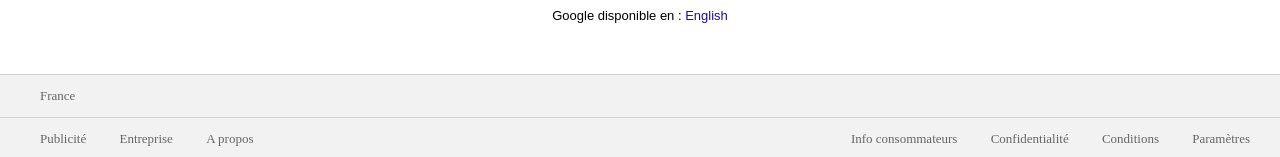
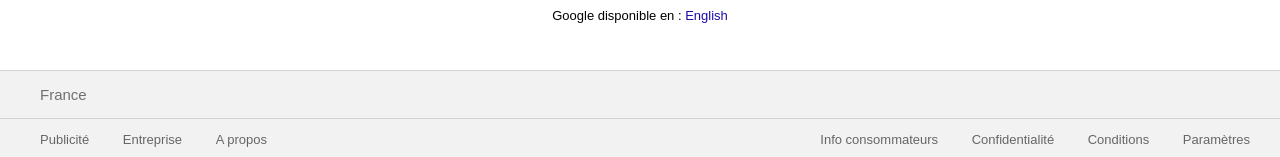
Before and after one commit to skageraz/Google, a plain HTML site: page index.html in a window 1280 px wide. Shown: the part 640-797 px from the top of the page. Drawn offline with Linux system fonts and the light colour scheme.

Commit message:
update finalisation2

```diff
--- a/style.css
+++ b/style.css
@@ -89,7 +89,9 @@ footer ul li{
   border-bottom: solid;
   border-width: 1px;
   border-color: LightGrey;
-  color: #666;
+  color: rgba(0,0,0,.54);
+  font-size: 15px;
+  font-family: Arial;
 
 }
 
@@ -100,6 +102,7 @@ font-size: small ;
 #gauche {
   float: left;
   text-align: left;
+  font-size: 13px;
 
 
 
@@ -108,6 +111,7 @@ font-size: small ;
 #droite {
   text-align: right;
   float: right;
+  font-size: 13px;
 
 
 }
@@ -118,6 +122,7 @@ footer {
   position: absolute;
   bottom: 0;
   background-color: #f2f2f2;
+  font-family: Arial;
 
 
 
```
